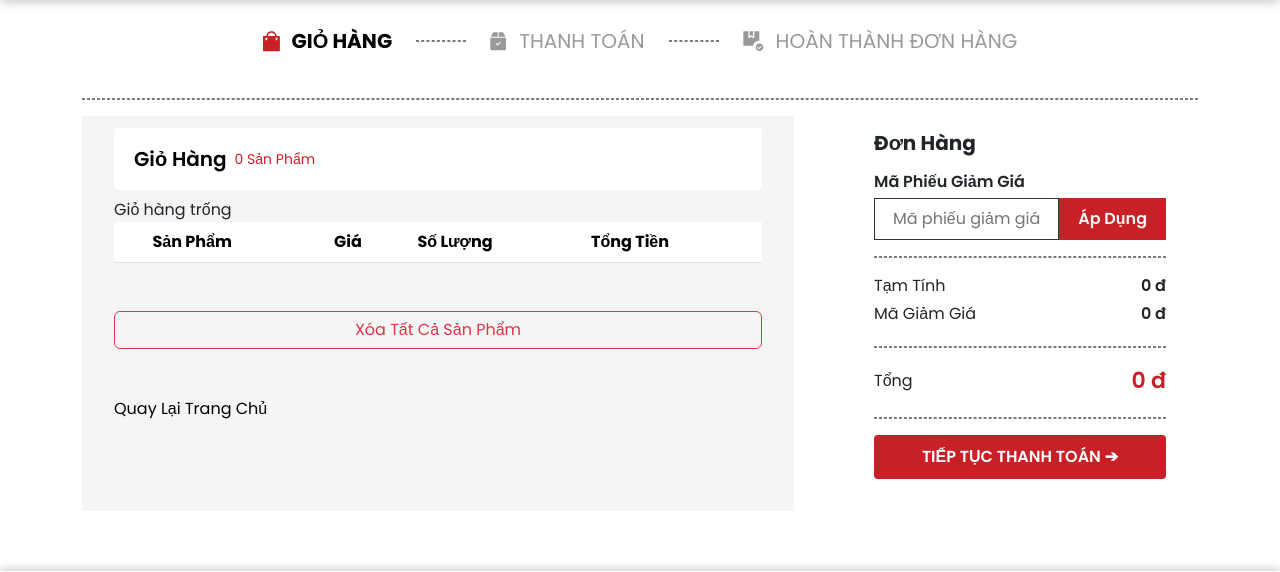
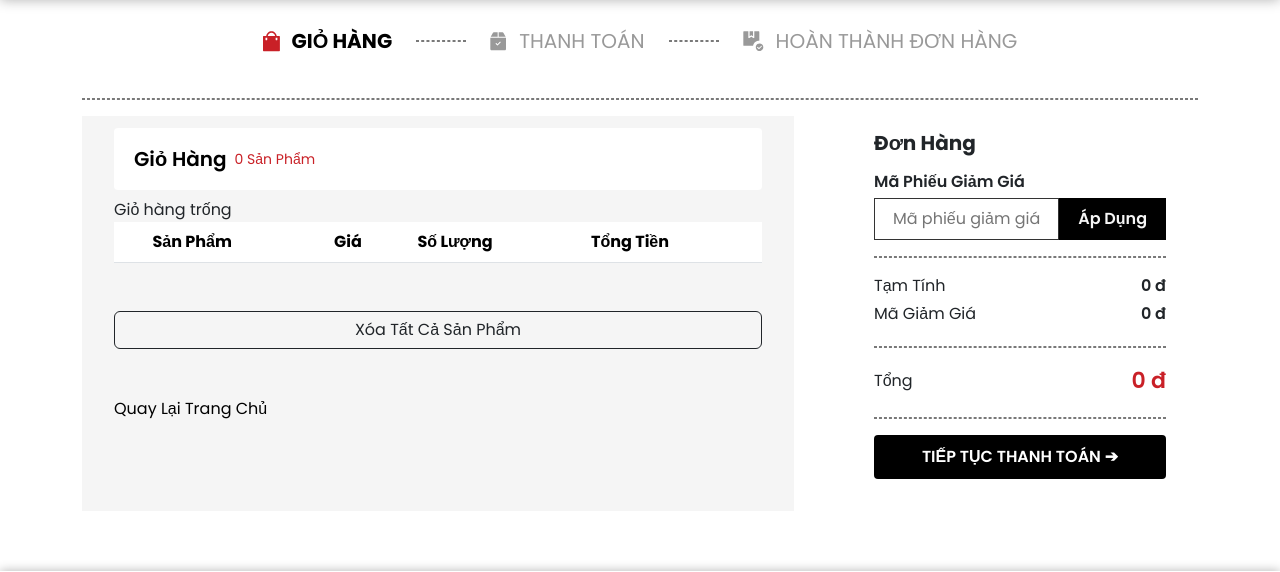
Before and after one commit to minh261002/DA1, a PHP site: page /DA1/index.php?page=cart in a window 1280 px wide. Shown: the part 169-741 px from the top of the page. Run offline with PHP 8.4, Linux system fonts and the light colour scheme; data that the repository does not hold is empty; some libraries are stand-ins or nearby versions.

Commit message:
sửa lỗi

```diff
--- a/assets/css/style.css
+++ b/assets/css/style.css
@@ -433,7 +433,7 @@ footer>.container {
   width: 100%;
   border: none;
   outline: none;
-  background: #c92027;
+  background: var(--primary-color);
   color: #fff;
   font-weight: 600;
   padding: 10px;
@@ -1006,8 +1006,8 @@ input[type="radio"]:checked+label {
 }
 
 .form-voucher input:last-child {
-  background: #c92027;
-  border: 1px solid #c92027;
+  background: var(--primary-color);
+  border: 1px solid var(--primary-color);
   color: #f5f5f5;
   font-weight: 600;
 }
--- a/views/cart.php
+++ b/views/cart.php
@@ -93,7 +93,7 @@ $temporary = $_SESSION['temporary'] ?? 0;
                     </tbody>
                 </table>
 
-                <a href="index.php?page=cart&act=del_all" class="d-block my-5 btn btn-outline-danger">Xóa Tất Cả Sản
+                <a href="index.php?page=cart&act=del_all" class="d-block my-5 btn btn-outline-dark">Xóa Tất Cả Sản
                     Phẩm</a>
                 <a href="index.php?pahe=home">Quay Lại Trang Chủ</a>
             </div>
```
